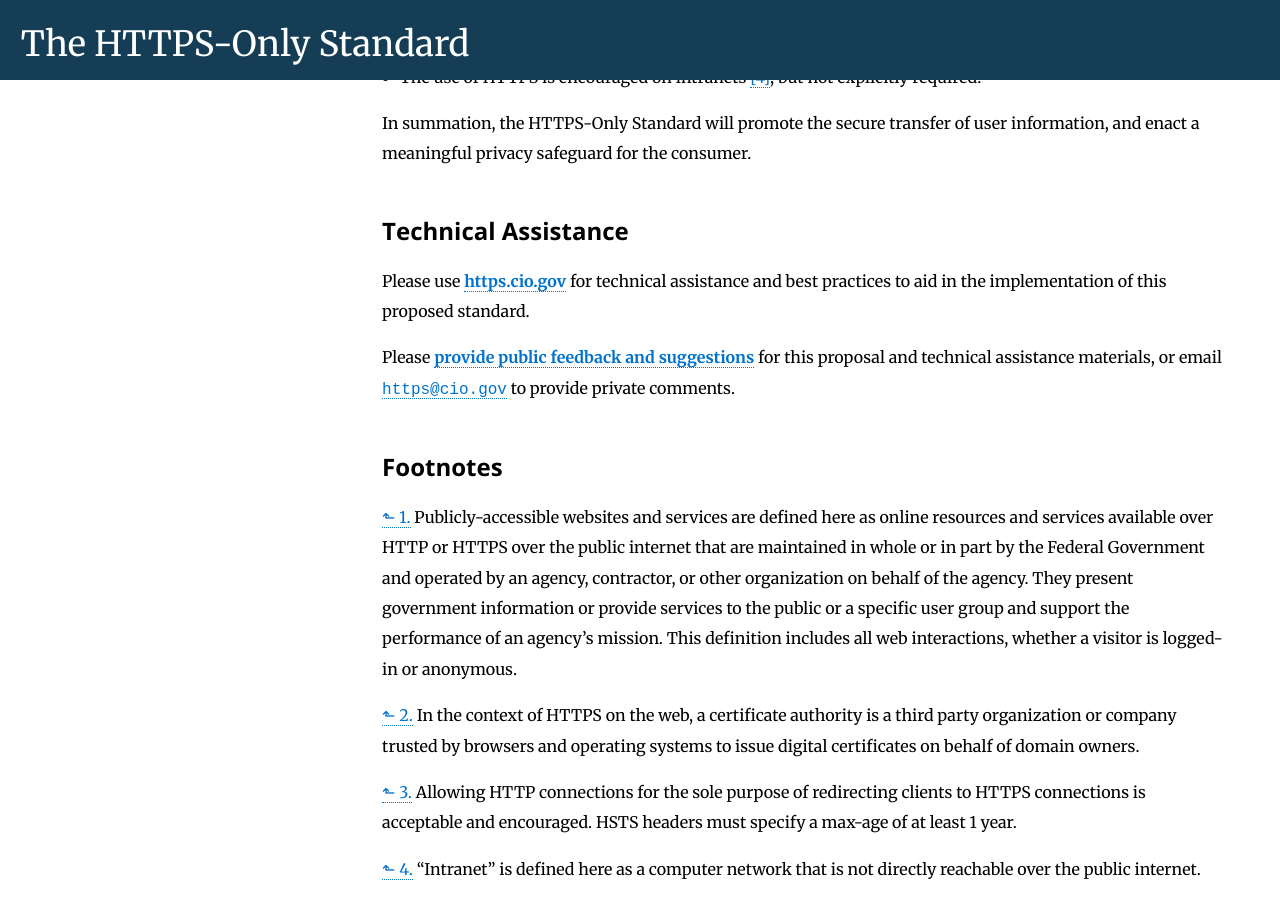
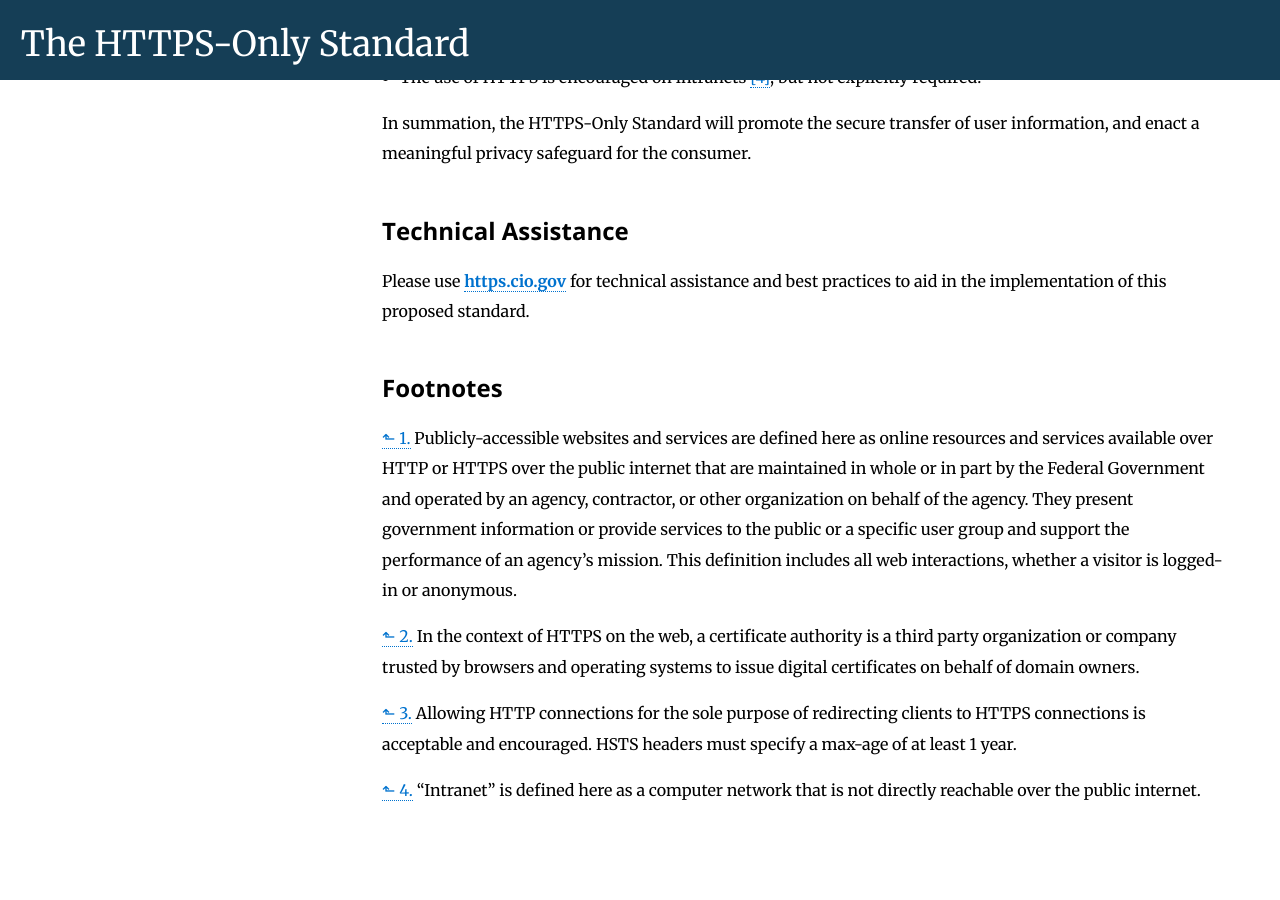
Before and after one commit to GSA/https, a Jekyll site: the page built from pages/index.md, in a window 1280 px wide and 900 px high, scrolled down 4448 px. Built offline with Jekyll 4.4.1, drawn with Linux system fonts in a browser that asks for light colours; Markdown is read by kramdown in place of the engine named in the settings; after the commit the page ends 5269 px from its top, so only the background shows below that.

Commit message:
remove public comment paragraph

```diff
--- a/pages/index.md
+++ b/pages/index.md
@@ -88,8 +88,6 @@ In summation, the HTTPS-Only Standard will promote the secure transfer of user i
 
 Please use **[https.cio.gov](https://https.cio.gov)** for technical assistance and best practices to aid in the implementation of this proposed standard.
 
-Please **[provide public feedback and suggestions](https://github.com/WhiteHouse/https/#we-want-your-feedback)** for this proposal and technical assistance materials, or email [`https@cio.gov`](mailto:https@cio.gov) to provide private comments.
-
 ## Footnotes
 
 <a name="footnote-1" href="#footnote-source-1">⬑ 1.</a> Publicly-accessible websites and services are defined here as online resources and services available over HTTP or HTTPS over the public internet that are maintained in whole or in part by the Federal Government and operated by an agency, contractor, or other organization on behalf of the agency.  They present government information or provide services to the public or a specific user group and support the performance of an agency’s mission. This definition includes all web interactions, whether a visitor is logged-in or anonymous.
```
